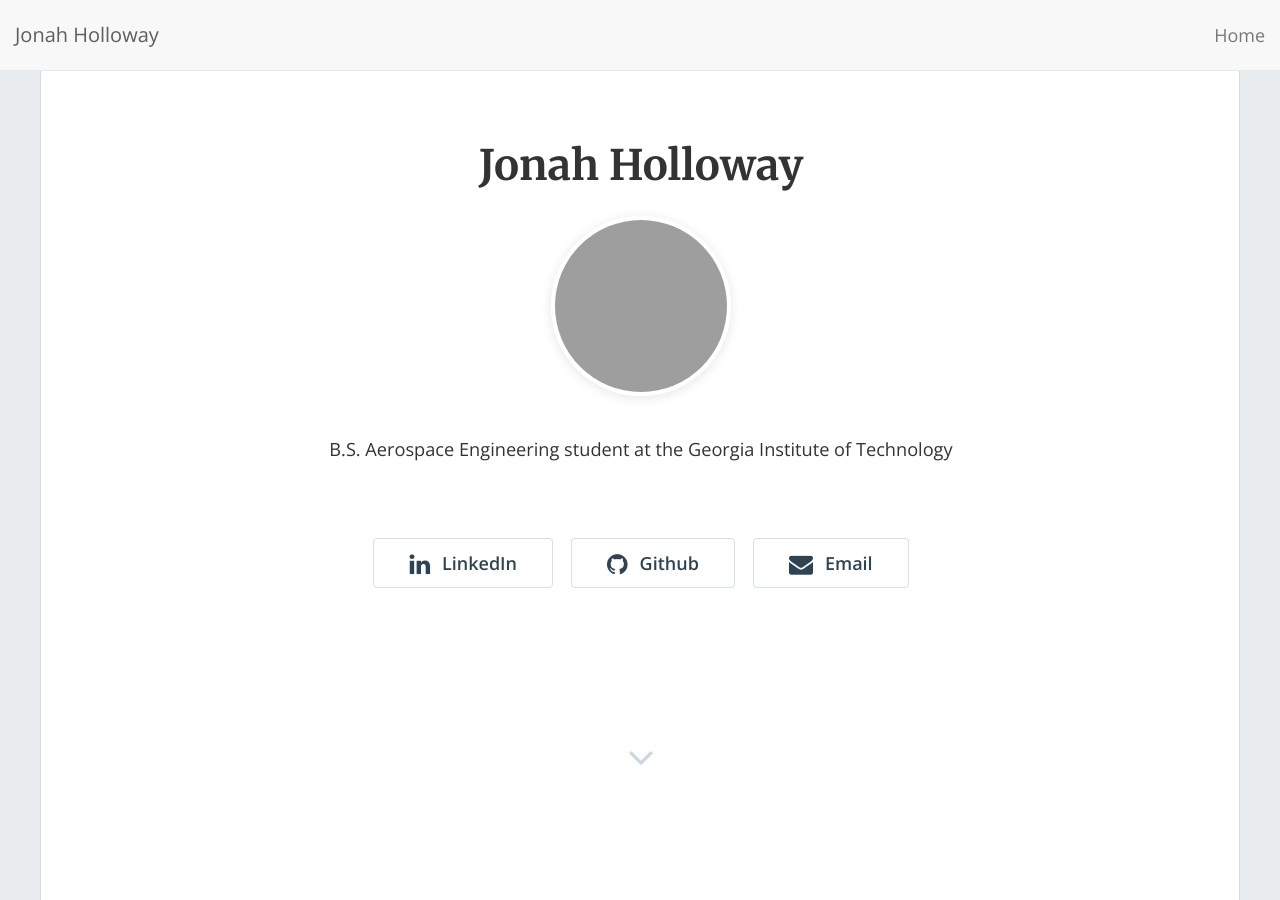
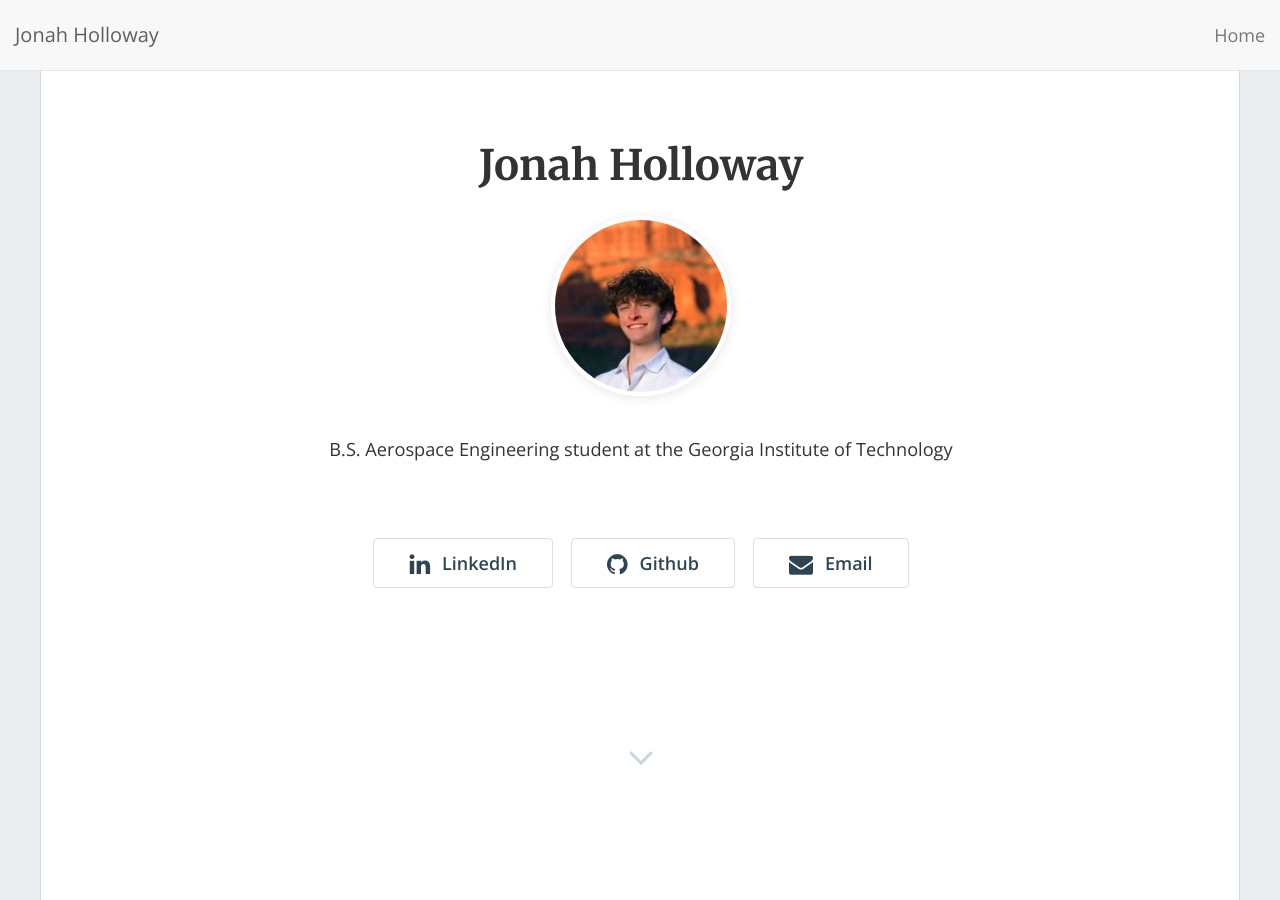
Before and after one commit to jonahholloway/jonahholloway.github.io, a Jekyll site: the page built from index.html, in a window 1280 px wide and 900 px high. Built offline with Jekyll 4.4.1, drawn with Linux system fonts in a browser that asks for light colours; nearby versions of some CDN libraries; the list of posts is cut into pages by our own code.

Commit message:
Update home-hero.html

```diff
--- a/_includes/home-hero.html
+++ b/_includes/home-hero.html
@@ -13,7 +13,7 @@
           {% endif %}
 
           <div class="hero-headshot text-center">
-            <img src="https://jonahholloway.github.io/img/headshot.jpg">
+            <img src="https://jonahholloway.github.io/img/headshot.png">
           </div>
 
           {% if site.description != '' or site.enable_contact == true %}
```
